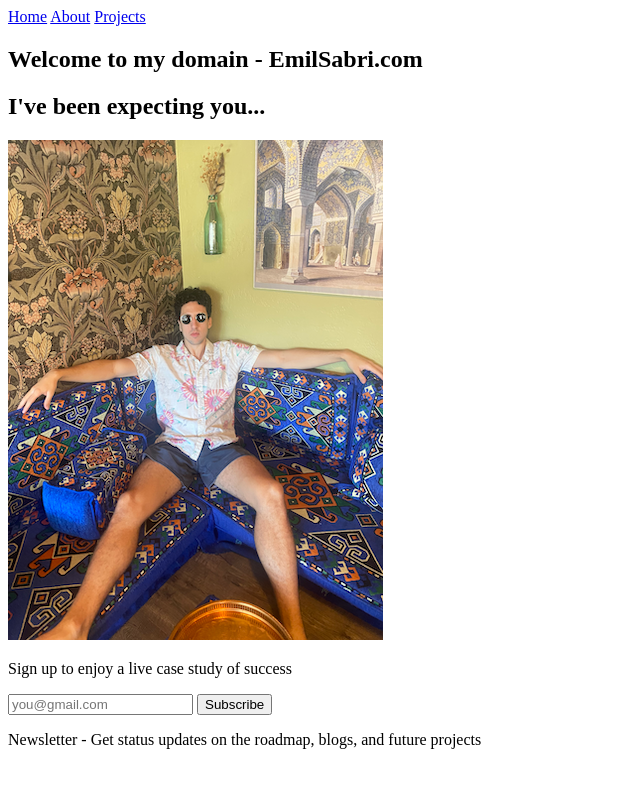
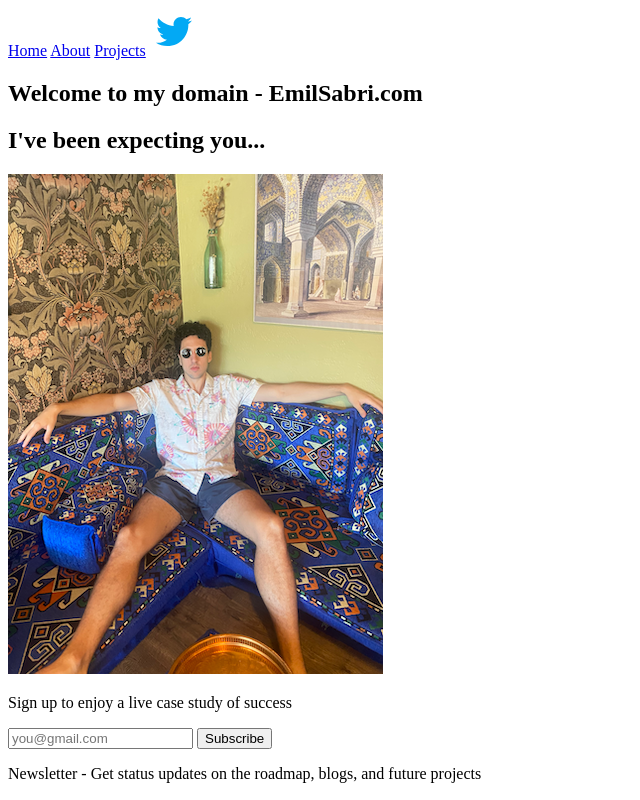
Before and after one commit to EmilSabri/EmilSabri, a SvelteKit app: page / in a window 1280 px wide. Shown: the whole page, without its empty margins (0-640 px from the left). Built offline with nearby package versions, Linux system fonts and the light colour scheme.

Commit message:
Socials component + Twitter icon

```diff
--- /dev/null
+++ b/src/lib/socials/Socials.svelte
@@ -0,0 +1,7 @@
+
+<a href="https://twitter.com/EmilSabri3" target="_blank" rel="noopener noreferrer">
+    <img src="icons/twitter.svg" alt="twitter icon"/>
+</a>
+
+<!-- Todo - Youtube -->
+<!-- Other personal brand links -->
--- a/src/routes/+layout.svelte
+++ b/src/routes/+layout.svelte
@@ -1,5 +1,6 @@
 <script>
     import GoogleTag from "$lib/meta/GoogleTag.svelte"
+    import Socials from "$lib/socials/Socials.svelte"
 </script>
 
 <!-- Import analytics and other meta data/tags stuff here  -->
@@ -10,6 +11,9 @@
     <a href="/about">About</a>
     <a href="/projects">Projects</a>
     <!-- <a href="/roadmap">Roadmap</a> -->
+    <Socials />
 </nav>
 
+
+
 <slot></slot>
```
Also changed, not shown: static/icons/twitter.svg (added).
